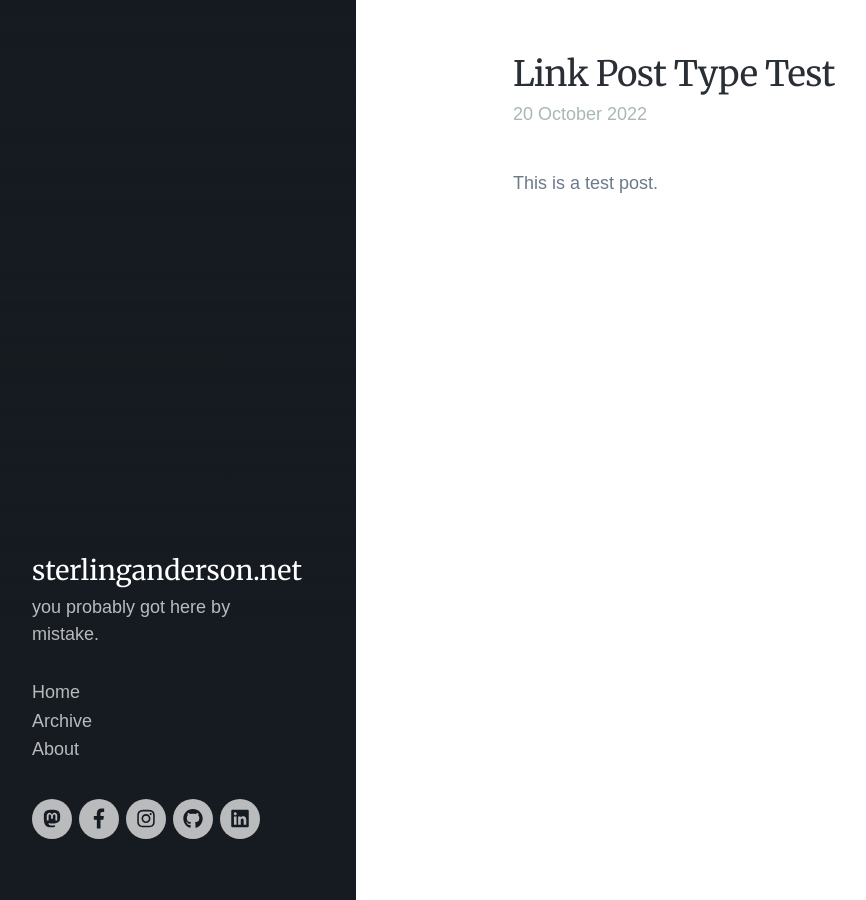
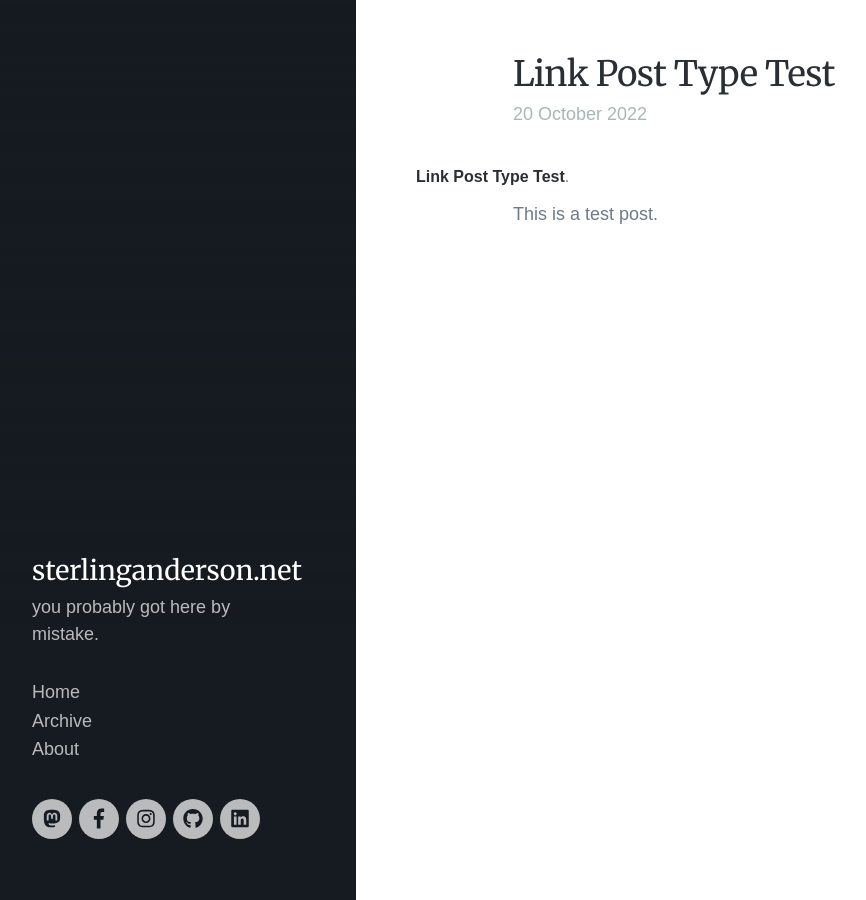
Before and after one commit to strlng/strlng.github.io, a Jekyll site: the page built from _posts/2023-10-20-link-test.markdown, in a window 1280 px wide and 900 px high. Shown: the whole window, without its empty margins (28-894 px from the left). Built offline with Jekyll 4.4.1, drawn with Linux system fonts in a browser that asks for light colours; nearby versions of some CDN libraries; some web fonts are replaced.

Commit message:
more tesintg

```diff
--- a/_layouts/link.html
+++ b/_layouts/link.html
@@ -17,7 +17,7 @@ layout: default
 
 	<div class="wrap">
 
-		{{ page.content }}
+		<a href="{{ page.link }}">{{ page.title }}</a>. {{ page.content }}
 
 	</div>
 
```
